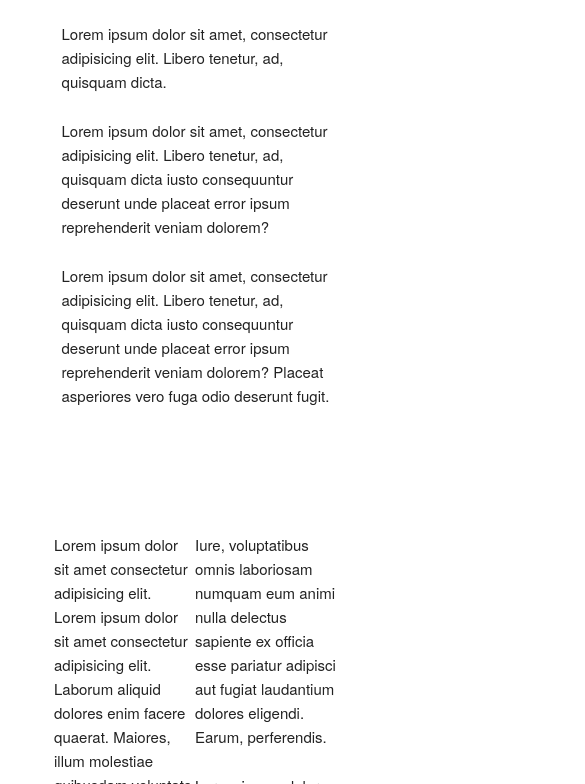
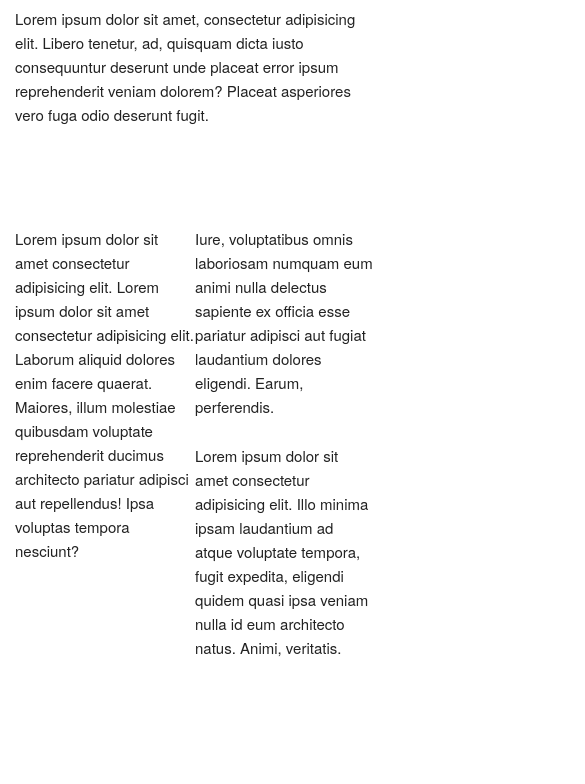
Before and after one commit to alexrdz/base-css-setup, a plain HTML site: page index.html in a window 390 px wide. Shown: the part 1216-2000 px from the top of the page, 585 px wide, since content can reach past the window. Drawn offline with Linux system fonts and the light colour scheme.

Commit message:
update grid and responsive nav

```diff
--- a/01_settings/_variables.scss
+++ b/01_settings/_variables.scss
@@ -16,6 +16,7 @@ $secondary-color: lighten($dark-grey, 13.5%) !default;
 $border-color: #bbb !default;
 $link-color: #1eaedb !default;
 $font-color: #222 !default;
+$nav-background-color: $light-grey;
 
 //- Typography
 $font-family: "HelveticaNeue", "Helvetica Neue", Helvetica, Arial, sans-serif !default;
--- a/02_tools/_mixins.scss
+++ b/02_tools/_mixins.scss
@@ -150,3 +150,59 @@
     }
   }
 }
+
+
+
+@mixin responsive-nav($position) {
+  #{$position}: -100%;
+  position: fixed;
+  transition: #{$position} .3s ease-in-out;
+
+  &__toggle {
+    #{$position}: 10%;
+    position: fixed;
+  }
+
+  @media (#{$tablet-up}) {
+    position: relative;
+    #{$position}: 0;
+
+    &__toggle {
+      #{$position}: -100%;
+    }
+  }
+
+
+  &__toggle {
+    cursor: pointer;
+    z-index: 5;
+
+    & + [type=checkbox] {
+      float: left;
+      margin-left: -9999rem;
+
+      + nav {
+        background: $nav-background-color;
+        height: 100%;
+        #{$position}: -100%;
+        padding: 5rem;
+        top: 0;
+        width: 100%;
+
+        @media (#{$tablet-up}) {
+          background: inherit;
+          height: auto;
+          #{$position}: 0;
+          padding: inherit;
+          width: auto;
+        }
+      }
+
+      &:checked + nav {
+        #{$position}: 0;
+      }
+    }
+
+  }
+
+}
--- a/04_objects/_grid.scss
+++ b/04_objects/_grid.scss
@@ -10,17 +10,19 @@ $gutter-spacing: $spacing-1-5;
   padding: $spacing-1-5 $spacing-1-5 0;
 
   &--narrow {
-    width: 80%;
+    width: 100%;
 
     @media (#{$tablet-up}) {
-      width: 90%;
+      width: 80%;
     }
   }
 }
 
 //- Grid
 .grid {
+  @media (#{$phablet-up}) {
     @include grid;
+  }
 
   @media (#{$phablet-up}) {
     &--top      { align-items: flex-start; }
@@ -35,10 +37,29 @@ $gutter-spacing: $spacing-1-5;
     &--around   { justify-content: space-around; }
   }
 
+  &--small {
+    @include grid;
+
+    .grid__cell {
+      @include cell;
+    }
+  }
+
+  .grid__cell {
+    @media (#{$phablet-up}) {
+      @include cell;
+    }
+
+    &--fill {
+      flex-grow: 1;
+    }
+
+  }
 
 
+  @media (#{$phablet-up}) {
     &--gutters {
-    .grid__cell {
+      > .grid__cell {
         padding-left: calc(#{$gutter-spacing} / 2);
         padding-right: calc(#{$gutter-spacing} / 2);
 
@@ -47,6 +68,7 @@ $gutter-spacing: $spacing-1-5;
         }
         &:last-of-type {
           padding-right: 0;
+        }
       }
     }
   }
@@ -89,7 +111,7 @@ $gutter-spacing: $spacing-1-5;
       }
     }
   }
-  @media (#{$mobile-up}) {
+  @media (#{$phablet-up}) {
     @for $index from 1 through $total-columns {
       .grid__cell--#{$index}-of-#{$total-columns}\@sm {
           @if ($index != $total-columns) {
@@ -122,21 +144,8 @@ $gutter-spacing: $spacing-1-5;
       }
     }
   }
-}
-
-.grid__cell {
-  @media (#{$tablet-up}) {
-    @include cell;
-  }
-
-  .grid--small & {
-    @include cell;
-  }
 
 
-  .grid & {
-    &--fill {
-      flex-grow: 1;
+
+
 }
-  }
-}
--- a/05_components/_nav.scss
+++ b/05_components/_nav.scss
@@ -1,49 +1,17 @@
-@mixin responsive-nav($position) {
-  #{$position}: -100%;
-  position: absolute;
-  transition: #{$position} .3s ease-in-out;
-
-  &__toggle {
-    #{$position}: 10%;
-    position: absolute;
-  }
-
-  @media (#{$tablet-up}) {
-    position: relative;
-    #{$position}: 0;
-
-    &__toggle {
-      #{$position}: -100%;
-    }
-  }
-
-
-  &__toggle {
-    cursor: pointer;
-    z-index: 5;
-
-    & + [type=checkbox] {
-      float: left;
-      margin-left: -9999rem;
-
-      &:checked + nav {
-        #{$position}: 0;
-        display: block;
-      }
-    }
-
-  }
-
-
-
-}
-
 .nav {
   margin: 0;
-  @include responsive-nav('right');
+  @include responsive-nav('left');
 
   &--horizontal {
     @include grid;
+
+    .nav__toggle ~ & {
+      display: block;
+
+      @media (#{$tablet-up}) {
+        display: flex;
+      }
+    }
   }
 
   &--top      { align-items: flex-start; }
--- a/index.html
+++ b/index.html
@@ -28,10 +28,10 @@
 
 <body>
 
-  <div class="container container--narrow">
+  <div class="container">
     <label for="nav__toggle" class="nav__toggle">Menu</label>
     <input type="checkbox" name="nav__toggle" id="nav__toggle">
-    <nav class="nav nav--horizontal nav--right p-4">
+    <nav class="nav nav--horizontal nav--left p-4">
       <div class="nav__item">
         <a href="#" class="p-4">Home</a>
       </div>
@@ -210,8 +210,7 @@
 
     <section>
         <h3>Forms</h3>
-        <div class="grid grid--center">
-          <form class="grid__cell--12-of-12 grid__cell--10-of-12@md grid__cell--6-of-12@lg">
+          <form class="">
             <div class="grid grid--gutters">
               <div class="grid__cell">
                 <label for="exampleEmailInput">Your email</label>
@@ -227,8 +226,11 @@
               </div>
             </div>
 
+
+            <div class="">
               <label for="exampleMessage">Message</label>
               <textarea class="w-100" placeholder="Hi Dave …" id="exampleMessage"></textarea>
+            </div>
 
             <div class="grid grid--between grid--middle">
               <label class="example-send-yourself-copy order-1">
@@ -237,8 +239,8 @@
               </label>
               <input class="button-primary" type="submit" value="Submit">
             </div>
+
           </form>
-        </div>
     </section>
 
 
```
Also changed, not shown: index.css, 1 other file. Lines whose indentation alone changed are shown as unchanged.
